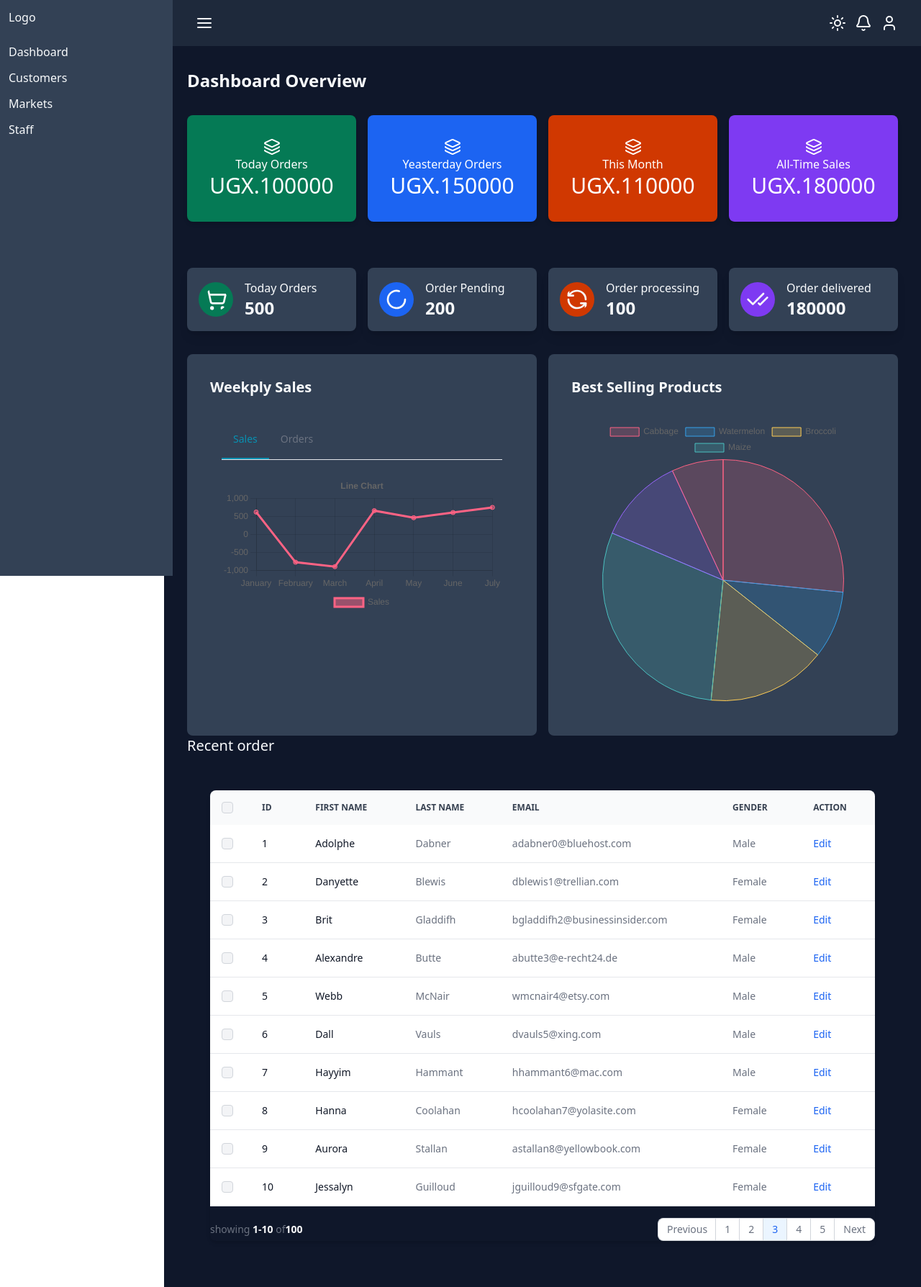
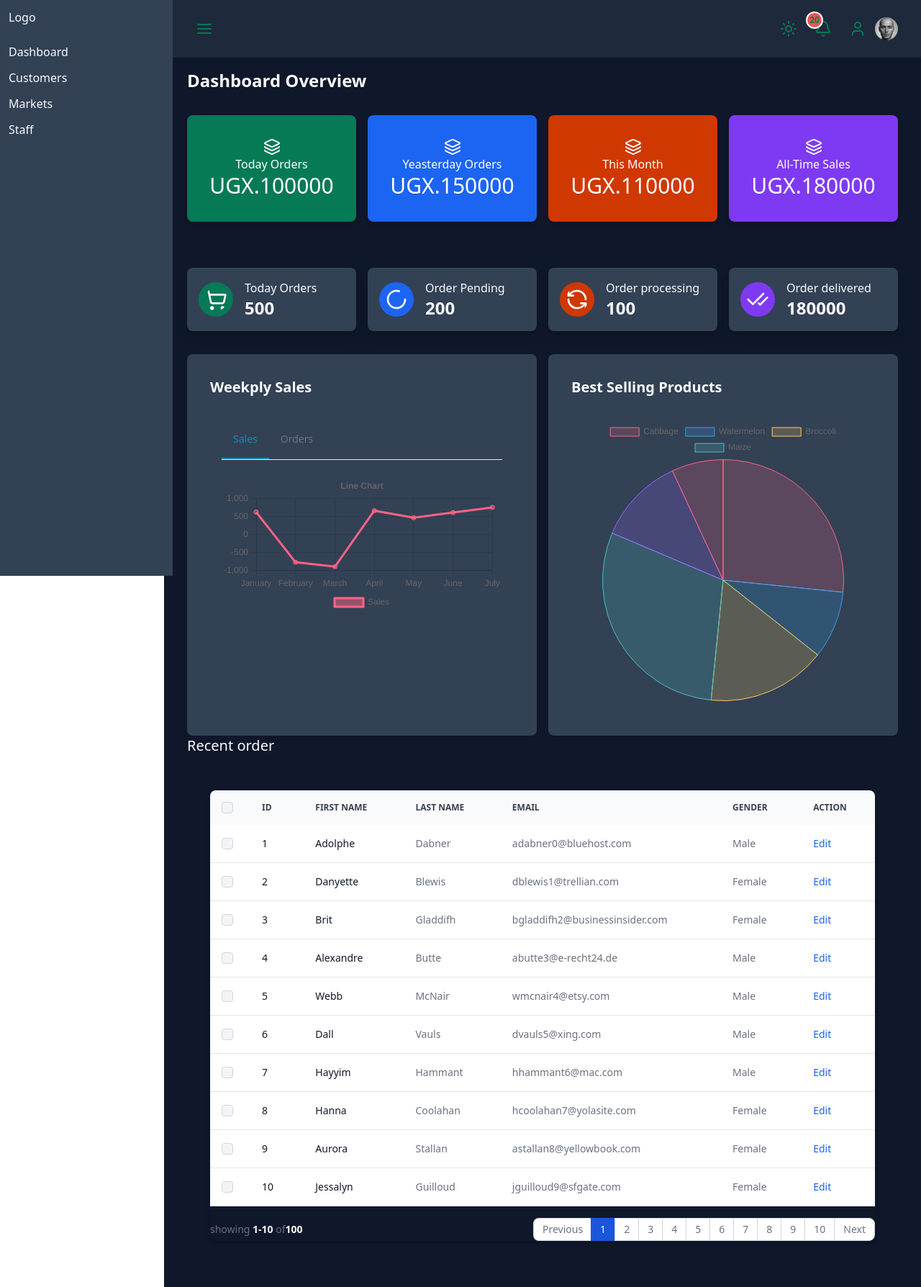
Before and after one commit to prashant2150487/nextjs-multi-vender, a Next.js app: page /dashboard in a window 1280 px wide. Shown: the whole page at 72% size. Built offline with nearby package versions, Linux system fonts and the light colour scheme.

Commit message:
fix tabel update navbar

```diff
--- a/app/main.scss
+++ b/app/main.scss
@@ -12,4 +12,5 @@
 
 body {
   min-height: 100vh;
+  overflow-x: hidden;
 }
--- a/components/backoffice/CustomDataTable.jsx
+++ b/components/backoffice/CustomDataTable.jsx
@@ -9,8 +9,8 @@ export const CustomDataTable = () => {
   const startIndex = (currentPage - 1) * PAGE_SIZE;
   const endIndex = startIndex + PAGE_SIZE;
   const cuurentlyDisplayedData = data.slice(startIndex, endIndex);
-  const itemStartIndx = startIndex + 1;
-  const itemEndIndx = startIndex + PAGE_SIZE;
+  const itemStartIndex = startIndex + 1;
+  const itemEndIndex = Math.min(startIndex + PAGE_SIZE, data.length);
 
   console.log(startIndex, endIndex);
   // console.log(data);
@@ -32,7 +32,7 @@ export const CustomDataTable = () => {
                       type="checkbox"
                       className="w-4 h-4 text-blue-600 bg-gray-100 border-gray-300 rounded focus:ring-blue-500 dark:focus:ring-blue-600 dark:ring-offset-gray-800 dark:focus:ring-offset-gray-800 focus:ring-2 dark:bg-gray-700 dark:border-gray-600"
                     />
-                    <label for="checkbox-all-search" className="sr-only">
+                    <label htmlFor="checkbox-all-search" className="sr-only">
                       checkbox
                     </label>
                   </div>
@@ -116,7 +116,7 @@ export const CustomDataTable = () => {
             <span className="text-sm font-normal text-gray-500 dark:text-gray-400 mb-4 md:mb-0 block full-width md:inline-block md:w-auto">
               showing{" "}
               <span className="font-semibold text-gray-50 dark:text-white">
-                {itemStartIndx}-{endIndex}
+                {itemStartIndex}-{itemEndIndex}
               </span>{" "}
               of
               <span className="font-semibold text-gray-50 dark:text-white">
@@ -134,47 +134,24 @@ export const CustomDataTable = () => {
                   Previous
                 </button>
               </li>
-              <li>
-                <a
-                  href="#"
-                  className="flex items-center justify-center px-3 h-8 leading-tight text-gray-500 bg-white border border-gray-300 hover:bg-gray-100 hover:text-gray-700 dark:bg-gray-800 dark:border-gray-700 dark:text-gray-400 dark:hover:bg-gray-700 dark:hover:text-white"
-                >
-                  1
-                </a>
-              </li>
-              <li>
-                <a
-                  href="#"
-                  className="flex items-center justify-center px-3 h-8 leading-tight text-gray-500 bg-white border border-gray-300 hover:bg-gray-100 hover:text-gray-700 dark:bg-gray-800 dark:border-gray-700 dark:text-gray-400 dark:hover:bg-gray-700 dark:hover:text-white"
-                >
-                  2
-                </a>
-              </li>
-              <li>
-                <a
-                  href="#"
-                  aria-current="page"
-                  className="flex items-center justify-center px-3 h-8 text-blue-600 border border-gray-300 bg-blue-50 hover:bg-blue-100 hover:text-blue-700 dark:border-gray-700 dark:bg-gray-700 dark:text-white"
-                >
-                  3
-                </a>
-              </li>
-              <li>
-                <a
-                  href="#"
-                  className="flex items-center justify-center px-3 h-8 leading-tight text-gray-500 bg-white border border-gray-300 hover:bg-gray-100 hover:text-gray-700 dark:bg-gray-800 dark:border-gray-700 dark:text-gray-400 dark:hover:bg-gray-700 dark:hover:text-white"
-                >
-                  4
-                </a>
-              </li>
-              <li>
-                <a
-                  href="#"
-                  className="flex items-center justify-center px-3 h-8 leading-tight text-gray-500 bg-white border border-gray-300 hover:bg-gray-100 hover:text-gray-700 dark:bg-gray-800 dark:border-gray-700 dark:text-gray-400 dark:hover:bg-gray-700 dark:hover:text-white"
-                >
-                  5
-                </a>
-              </li>
+              {Array.from({ length: noOfpages }, (item, index) => {
+                return (
+                  <li key={index}>
+                    <button
+                      disabled={currentPage === index + 1}
+                      className={`flex items-center justify-center px-3 h-8 leading-tight text-gray-500 ${
+                        currentPage == index + 1
+                          ? "bg-blue-700 border border-blue-700 text-white hover:bg-blue-500"
+                          : "bg-white border border-gray-300 hover:bg-blue-700 hover:border hover:border-blue-500 hover:text-white"
+                      }  dark:bg-gray-800 dark:border-gray-700 dark:text-gray-400 dark:hover:bg-gray-700 dark:hover:text-white`}
+                      onClick={() => setCurrentPage(index + 1)}
+                    >
+                      {index + 1}
+                    </button>
+                  </li>
+                );
+              })}
+
               <li>
                 <button
                   onClick={() => handlePageChange(currentPage + 1)}
--- a/components/backoffice/Navbar.jsx
+++ b/components/backoffice/Navbar.jsx
@@ -2,10 +2,12 @@ import React from "react";
 import { Sun, AlignJustify } from "lucide-react";
 import { Bell } from "lucide-react";
 import { User } from "lucide-react";
+import Image from "next/image";
+import UserImage from "../../public/64c47081-446f-4ff7-b811-3bb55cabcb35.jpg";
 
 const Navbar = () => {
   return (
-      <div className="flex items-center justify-between bg-slate-800 text-slate-50 h-16 px-8 py-4 fixed top-0 left-60 right-0">
+    <div className="flex items-center justify-between bg-slate-800  h-20 px-8 py-8 fixed top-0 left-60 right-0 text-green-600">
       <button>
         <AlignJustify />
       </button>
@@ -13,11 +15,28 @@ const Navbar = () => {
         <button>
           <Sun />
         </button>
+
+        <button
+          type="button"
+          className="relative inline-flex items-center p-3 text-sm font-medium text-center rounded-lg dark:focus:ring-blue-800"
+        >
+          <Bell />
+          <div className="absolute inline-flex items-center justify-center w-6 h-6 text-xs font-bold text-green-600 bg-red-500 border-2 border-white rounded-full -top-0 end-6 dark:border-gray-900">
+            20
+          </div>
+        </button>
+
         <button>
-            <Bell />
+          <User />
         </button>
         <button>
-            <User />
+          <Image
+            src={UserImage}
+            alt="avatar"
+            width={40}
+            height={40}
+            className="rounded-full w-8 h-8"
+          />
         </button>
       </div>
     </div>
--- a/components/backoffice/SmallCard.jsx
+++ b/components/backoffice/SmallCard.jsx
@@ -11,10 +11,10 @@ function SmallCard({ data }) {
             className={`w-12 h-12 ${data.iconBg} rounded-full items-center flex justify-between p-2`}
           />
         </div>
-        <di classNamev>
+        <div>
           <p>{data.title}</p>
           <h3 className="text-2xl font-bold">{data.sales}</h3>
-        </di>
+        </div>
       </div>
     </div>
   );
```
Also changed, not shown: public/64c47081-446f-4ff7-b811-3bb55cabcb35.jpg (added). Lines whose indentation alone changed are shown as unchanged.
